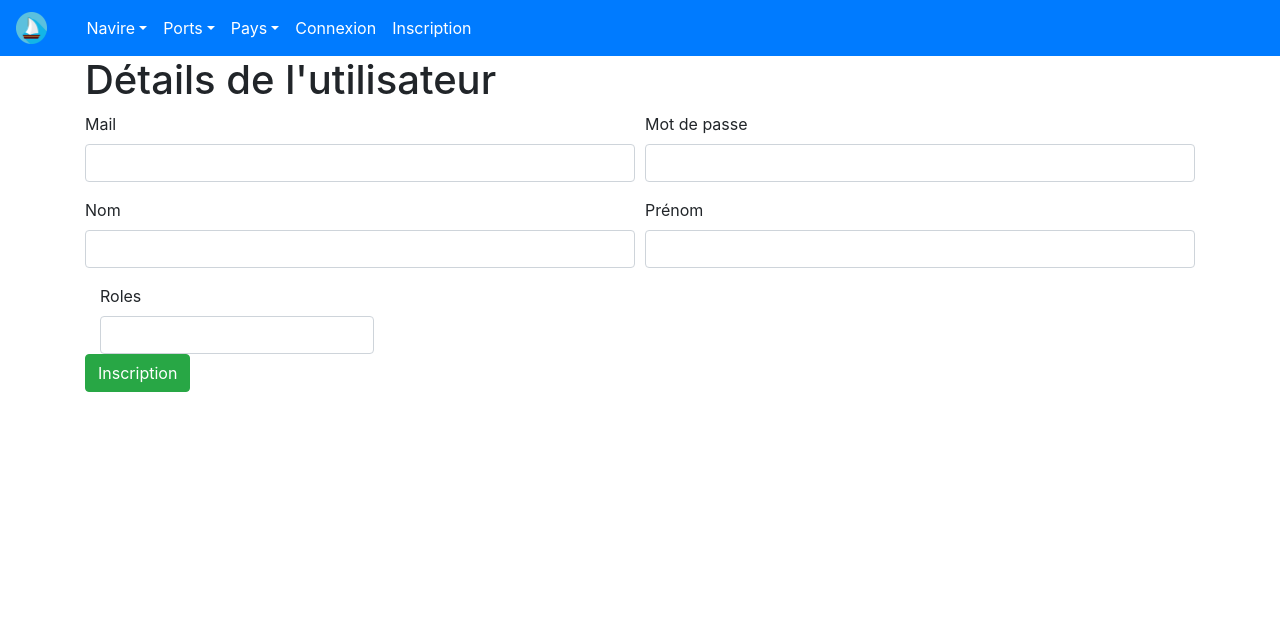
After one commit to DUSSARTLuke/Navire, a Symfony app: template templates/administration/modificationUser.html.twig in a window 1280 px wide. The commit adds this page. Shown: the top 632 px of the page. Run offline with Twig, Linux system fonts and the light colour scheme; the template is opened without the code that fills it, so the values that code supplies are empty; form fields are guessed from the names that the template uses; some libraries are stand-ins or nearby versions.

Commit message:
premier pas administration

```diff
--- a/src/Controller/NavireController.php
+++ b/src/Controller/NavireController.php
@@ -59,7 +59,7 @@ class NavireController extends AbstractController
    */
   public function modifier(Request $request, EntityManagerInterface $manager, int $id, NavireRepository $repo): Response
   {
-    //$port = new Port();
+
     $navire = $repo->find($id);
     $form = $this->createForm(NavireType::class, $navire);
     $form->handleRequest($request);
--- a/src/Form/RegistrationFormType.php
+++ b/src/Form/UserFormType.php
@@ -14,7 +14,7 @@ use Symfony\Component\Validator\Constraints\NotBlank;
 use Symfony\Component\Form\Extension\Core\Type\TextType;
 use Symfony\Component\Form\Extension\Core\Type\EmailType;
 
-class RegistrationFormType extends AbstractType
+class UserFormType extends AbstractType
 {
     public function buildForm(FormBuilderInterface $builder, array $options)
     {
@@ -38,6 +38,7 @@ class RegistrationFormType extends AbstractType
             ])
           -> add('nom', TextType::class)
           -> add('prenom', TextType::class)
+          -> add('roles', TextType::class)
           ->add('agreeTerms', CheckboxType::class, [
                 'mapped' => false,
                 'constraints' => [
--- /dev/null
+++ b/templates/administration/modificationUser.html.twig
@@ -0,0 +1,46 @@
+{% extends 'base.html.twig' %}
+
+{% block title %}Modification Utilisateur{% endblock %}
+
+{% block body %}
+  {% for flashError in app.flashes('verify_email_error') %}
+    <div class="alert alert-danger" role="alert">{{ flashError }}</div>
+  {% endfor %}
+
+  <div class="container">
+    <h1>Détails de l'utilisateur</h1>
+
+    {{ form_start(registrationForm) }}
+    <div class="form-row">
+      <div class="form-group col-md-6"" id="some-custom-id">
+        {{ form_label(registrationForm.email, 'Mail') }}
+        {{ form_widget(registrationForm.email, { 'attr' :{'class': "form-control"}}) }}
+      </div>
+      <div class="form-group col-md-6" id="some-custom-id">
+        {{ form_label(registrationForm.plainPassword, 'Mot de passe') }}
+        {{ form_widget(registrationForm.plainPassword, {'attr': {'label' : 'Password',
+                                                      'class': "form-control"}}) }}
+      </div>
+    </div>
+    <div class="form-row">
+      <div class="form-group col-md-6"" id="some-custom-id">
+        {{ form_label(registrationForm.nom, 'Nom') }}
+        {{ form_widget(registrationForm.nom, { 'attr' :{'class': "form-control"}}) }}
+      </div>
+      <div class="form-group col-md-6" id="some-custom-id">
+        {{ form_label(registrationForm.prenom, 'Prénom') }}
+        {{ form_widget(registrationForm.prenom, {'attr': {'class': "form-control"}}) }}
+      </div>
+    </div>
+    <div class="form-row">
+      <div class="form-check" style="align-items: center;">
+        {{ form_label(registrationForm.roles) }}
+        {{ form_widget(registrationForm.roles) }}
+      </div>
+    </div>
+
+    <button type="submit" class="btn btn-success" style="text-align: center;">Inscription</button>
+    {{ form_end(registrationForm) }}
+
+  </div>
+{% endblock %}
--- a/templates/elements/navbar.html.twig
+++ b/templates/elements/navbar.html.twig
@@ -32,7 +32,7 @@
       </li>
       {% if is_granted('ROLE_ADMIN') %}
         <li class="nav-item active">
-          <a class="nav-link" href="/user/administration">Administration
+          <a class="nav-link" href="../user/administration">Administration
             <span class="sr-only">(current)</span>
           </a>
         </li>
```
Also changed, not shown: src/Controller/PortController.php (+11 -9 lines), src/Controller/RegistrationController.php (deleted, +0 -91 lines), src/Controller/UserController.php (added, +130 -0 lines), templates/administration/voirtous.html.twig (added, +33 -0 lines).
